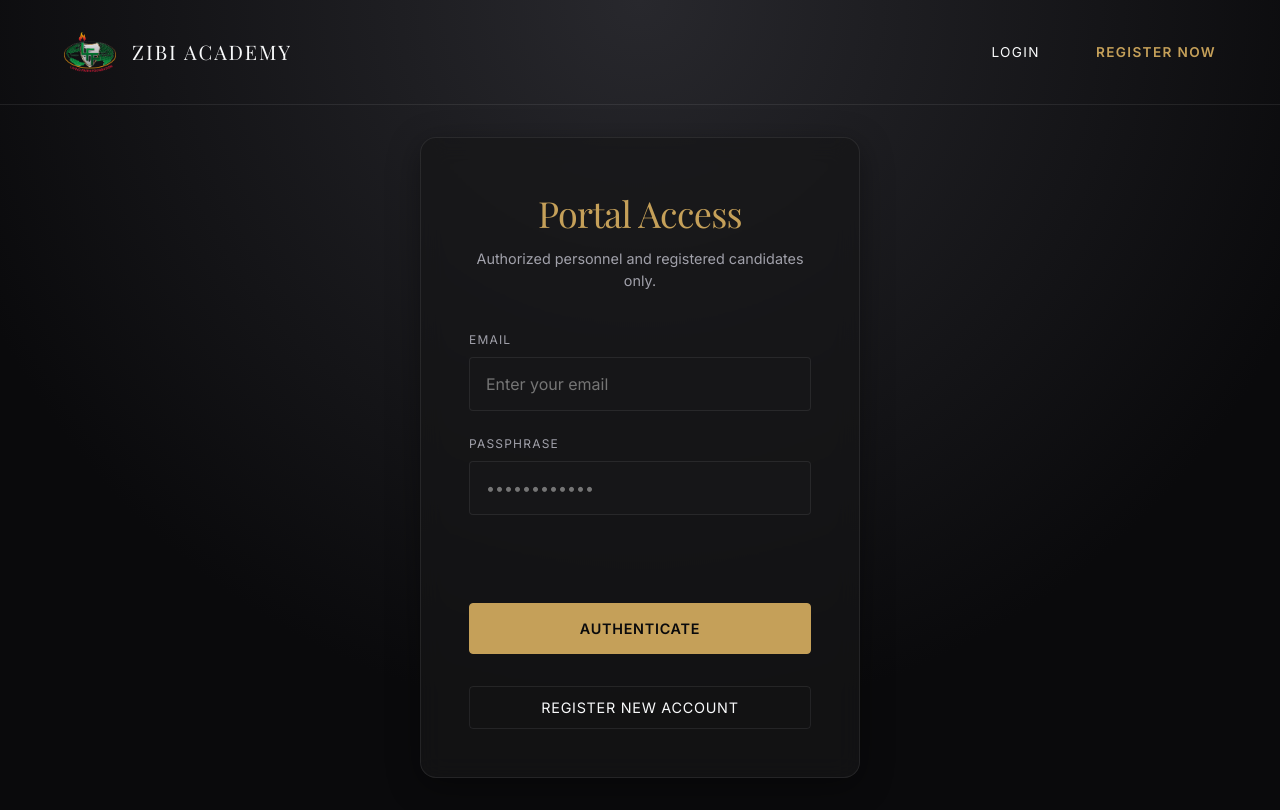
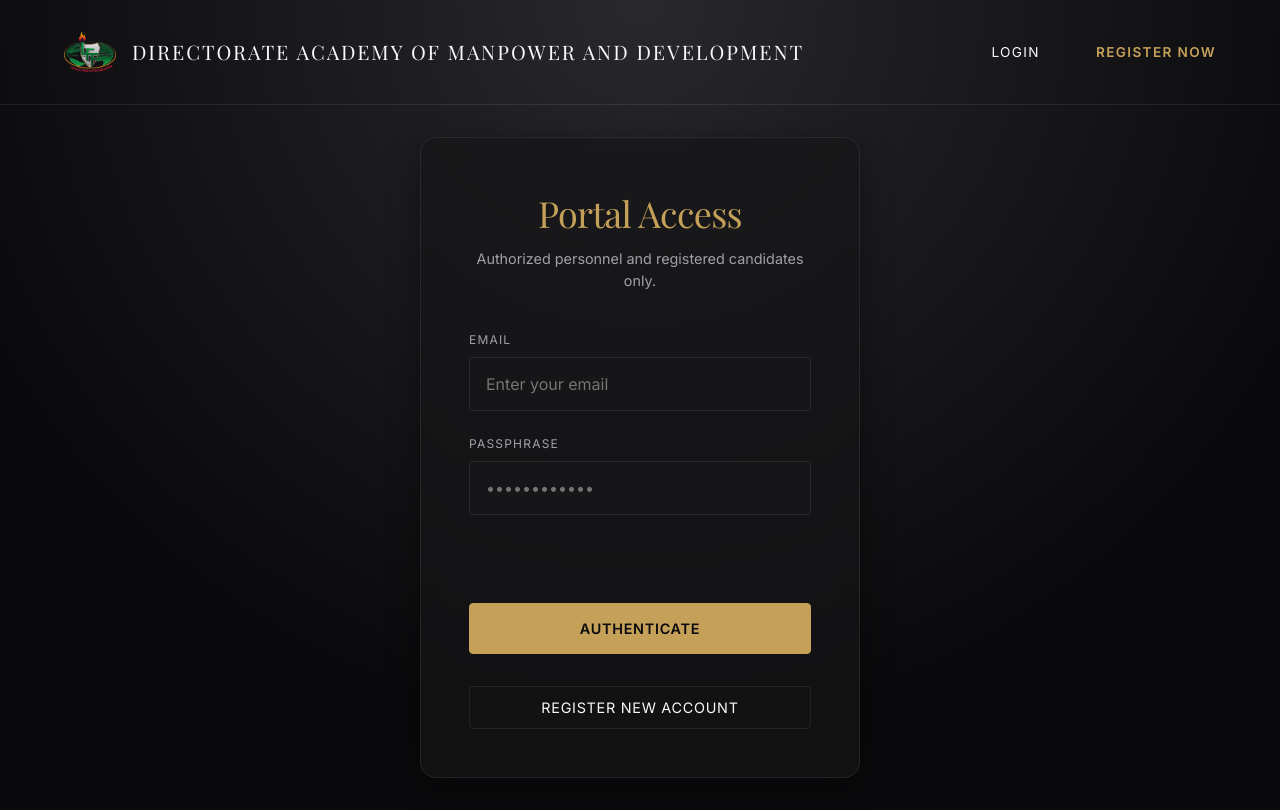
Before and after one commit to raaito/zibiacademy, a React (Vite) app: page / in a window 1280 px wide. Built offline with nearby package versions, Linux system fonts and the light colour scheme; a web font is replaced by a local one.

Commit message:
Update logo text to 'Directorate Academy of Manpower and Development'

```diff
--- a/src/App.jsx
+++ b/src/App.jsx
@@ -25,7 +25,7 @@ const Navigation = () => {
     <nav className="elite-nav">
       <div className="logo-section">
         <img src="/logo.png" alt="zibi academy logo" className="logo-emblem" />
-        <h1 className="logo-text">zibi academy</h1>
+        <h1 className="logo-text">Directorate Academy of Manpower and Development</h1>
       </div>
       <div className="nav-links">
         {user ? (
```
